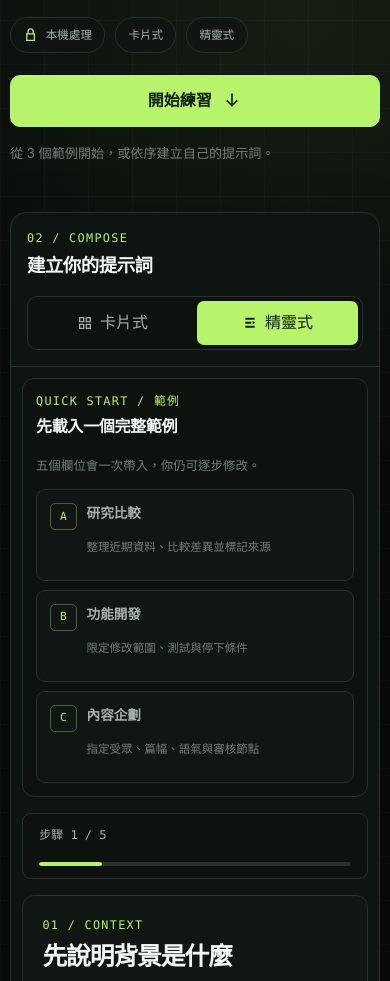
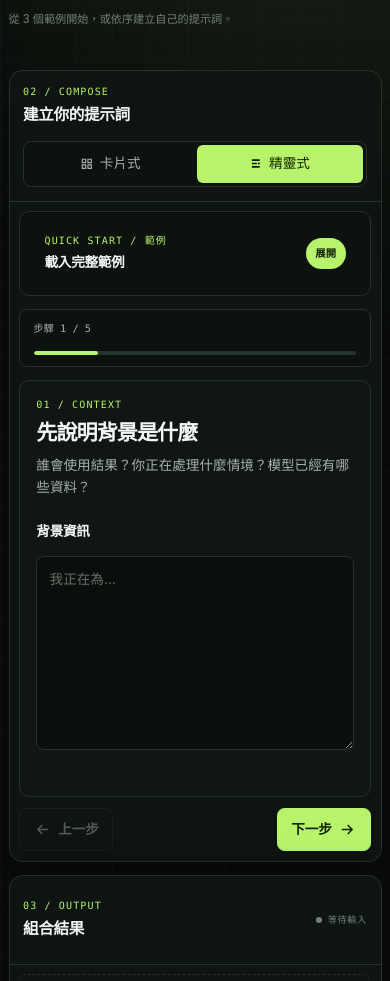
Before and after one commit to lazyjerry/ai-prompt-exercise, a website: page public/index.html in a window 390 px wide. Shown: the part 464-1445 px from the top of the page. Drawn offline with Linux system fonts and the light colour scheme.

Commit message:
feat: 新增提示詞 localStorage 儲存與範例選取器收合功能

```diff
--- a/public/app.js
+++ b/public/app.js
@@ -5,6 +5,8 @@ export const FIELD_DEFINITIONS = [
   { key: "constraints", label: "限制條件" },
   { key: "checkpoint", label: "停下確認條件" }
 ];
+
+export const STORAGE_KEY = "prompt-forge:values:v1";
 
 export const PROMPT_EXAMPLES = {
   research: {
@@ -48,8 +50,46 @@ ${clean.constraints}
 ${clean.checkpoint}`;
 }
 
+export function normalizeStoredValues(values = {}) {
+  return Object.fromEntries(
+    FIELD_DEFINITIONS.map(({ key }) => [key, String(values[key] ?? "")])
+  );
+}
+
+export function loadStoredValues(storage = globalThis.localStorage) {
+  try {
+    const raw = storage?.getItem(STORAGE_KEY);
+    if (!raw) return normalizeStoredValues();
+
+    const parsed = JSON.parse(raw);
+    if (!parsed || typeof parsed !== "object" || Array.isArray(parsed)) {
+      return normalizeStoredValues();
+    }
+
+    return normalizeStoredValues(parsed);
+  } catch {
+    return normalizeStoredValues();
+  }
+}
+
+export function saveStoredValues(values, storage = globalThis.localStorage) {
+  try {
+    storage?.setItem(STORAGE_KEY, JSON.stringify(normalizeStoredValues(values)));
+  } catch {
+    // localStorage may be unavailable in private browsing or strict privacy modes.
+  }
+}
+
+export function clearStoredValues(storage = globalThis.localStorage) {
+  try {
+    storage?.removeItem(STORAGE_KEY);
+  } catch {
+    // localStorage may be unavailable in private browsing or strict privacy modes.
+  }
+}
+
 function initializeApp() {
-  const state = Object.fromEntries(FIELD_DEFINITIONS.map(({ key }) => [key, ""]));
+  const state = loadStoredValues();
   const modeTabs = [...document.querySelectorAll("[data-mode]")];
   const panels = {
     card: document.querySelector("#card-panel"),
@@ -71,6 +111,7 @@ function initializeApp() {
   const copyButton = document.querySelector("#copy-button");
   const resetButton = document.querySelector("#reset-button");
   const appStatus = document.querySelector("#app-status");
+  const examplePicker = document.querySelector("#example-picker");
   const exampleButtons = [...document.querySelectorAll("[data-example]")];
   let currentStep = 0;
   let activeMode = "wizard";
@@ -99,6 +140,7 @@ function initializeApp() {
     getInputsForField(key).forEach((input) => {
       if (input !== source) input.value = source.value;
     });
+    saveStoredValues(state);
     exampleButtons.forEach((button) => button.setAttribute("aria-pressed", "false"));
     if (source.value.trim()) clearFieldError(key);
   }
@@ -133,6 +175,7 @@ function initializeApp() {
       });
       clearFieldError(key);
     });
+    saveStoredValues(state);
 
     exampleButtons.forEach((button) => {
       button.setAttribute("aria-pressed", String(button.dataset.example === exampleKey));
@@ -140,6 +183,7 @@ function initializeApp() {
     currentStep = 0;
     updateWizard();
     setMode("wizard", false);
+    examplePicker.open = false;
     appStatus.textContent = "範例已載入，可逐步修改。";
     document.querySelector("#wizard-context").focus();
   }
@@ -225,6 +269,7 @@ function initializeApp() {
       });
       clearFieldError(key);
     });
+    clearStoredValues();
     currentStep = 0;
     updateWizard();
     promptCode.textContent = "";
@@ -240,6 +285,12 @@ function initializeApp() {
 
   inputs.forEach((input) => {
     input.addEventListener("input", () => syncField(input));
+  });
+
+  FIELD_DEFINITIONS.forEach(({ key }) => {
+    getInputsForField(key).forEach((input) => {
+      input.value = state[key];
+    });
   });
 
   modeTabs.forEach((tab, index) => {
--- a/public/index.html
+++ b/public/index.html
@@ -124,14 +124,16 @@
           </div>
 
           <div id="wizard-panel" role="tabpanel" aria-labelledby="wizard-tab">
-            <section class="example-picker" aria-labelledby="example-title">
-              <div class="example-heading">
+            <details class="example-picker" id="example-picker">
+              <summary class="example-summary">
                 <div>
                   <p class="wizard-kicker">Quick start / 範例</p>
-                  <h3 id="example-title">先載入一個完整範例</h3>
+                  <h3 id="example-title">載入完整範例</h3>
                 </div>
+                <span class="example-toggle" aria-hidden="true"><span>展開</span><span>收合</span></span>
+              </summary>
+              <div class="example-panel" aria-labelledby="example-title">
                 <p>五個欄位會一次帶入，你仍可逐步修改。</p>
-              </div>
                 <div class="example-grid">
                   <button class="example-card" type="button" data-example="research" aria-pressed="false">
                     <span class="example-number">A</span>
@@ -149,7 +151,8 @@
                     <span>指定受眾、篇幅、語氣與審核節點</span>
                   </button>
                 </div>
-            </section>
+              </div>
+            </details>
             <div class="wizard-progress">
               <p id="wizard-progress-label">步驟 1 / 5</p>
               <div class="progress-track" aria-hidden="true"><span id="wizard-progress-bar"></span></div>
--- a/public/styles.css
+++ b/public/styles.css
@@ -28,6 +28,7 @@ html {
 }
 
 body {
+  zoom: 0.85;
   min-width: 320px;
   margin: 0;
   color: var(--text);
@@ -38,6 +39,15 @@ body {
     var(--bg);
   background-size: auto, 44px 44px, 44px 44px, auto;
   line-height: 1.6;
+}
+
+@supports not (zoom: 1) {
+  body {
+    width: calc(100% / 0.85);
+    min-height: calc(100vh / 0.85);
+    transform: scale(0.85);
+    transform-origin: top left;
+  }
 }
 
 button,
@@ -589,36 +599,74 @@ pre {
 
 .example-picker {
   margin-bottom: 1rem;
-  padding: 1rem;
   border: 1px solid var(--line);
   border-radius: 12px;
   background: var(--surface-soft);
 }
 
-.example-heading {
+.example-summary {
   display: flex;
-  align-items: end;
+  align-items: center;
   justify-content: space-between;
   gap: 1rem;
-  margin-bottom: 0.85rem;
+  min-height: 56px;
+  padding: 0.75rem 1rem;
+  border-radius: 12px;
+  cursor: pointer;
+  list-style: none;
 }
 
-.example-heading .wizard-kicker {
+.example-summary::-webkit-details-marker {
+  display: none;
+}
+
+.example-summary .wizard-kicker {
   margin-bottom: 0.2rem;
 }
 
-.example-heading h3 {
+.example-summary h3 {
   margin: 0;
   font-size: 1rem;
   letter-spacing: -0.02em;
 }
 
-.example-heading > p {
+.example-summary:focus-visible {
+  outline: 3px solid var(--focus);
+  outline-offset: 3px;
+}
+
+.example-toggle {
+  display: inline-flex;
+  align-items: center;
+  justify-content: center;
+  min-height: 36px;
+  padding: 0.35rem 0.7rem;
+  color: var(--accent-ink);
+  border-radius: 999px;
+  background: var(--accent);
+  font-size: 0.76rem;
+  font-weight: 750;
+  white-space: nowrap;
+}
+
+.example-toggle span:last-child,
+.example-picker[open] .example-toggle span:first-child {
+  display: none;
+}
+
+.example-picker[open] .example-toggle span:last-child {
+  display: inline;
+}
+
+.example-panel {
+  padding: 0 1rem 1rem;
+}
+
+.example-panel > p {
   max-width: 300px;
-  margin: 0;
+  margin: 0 0 0.85rem;
   color: var(--faint);
   font-size: 0.78rem;
-  text-align: right;
 }
 
 .example-grid {
```
Also changed, not shown: tests/prompt-builder.test.js (+45 -1 lines), tests/site-contract.test.js (+1 -0 lines). Lines whose indentation alone changed are shown as unchanged.
